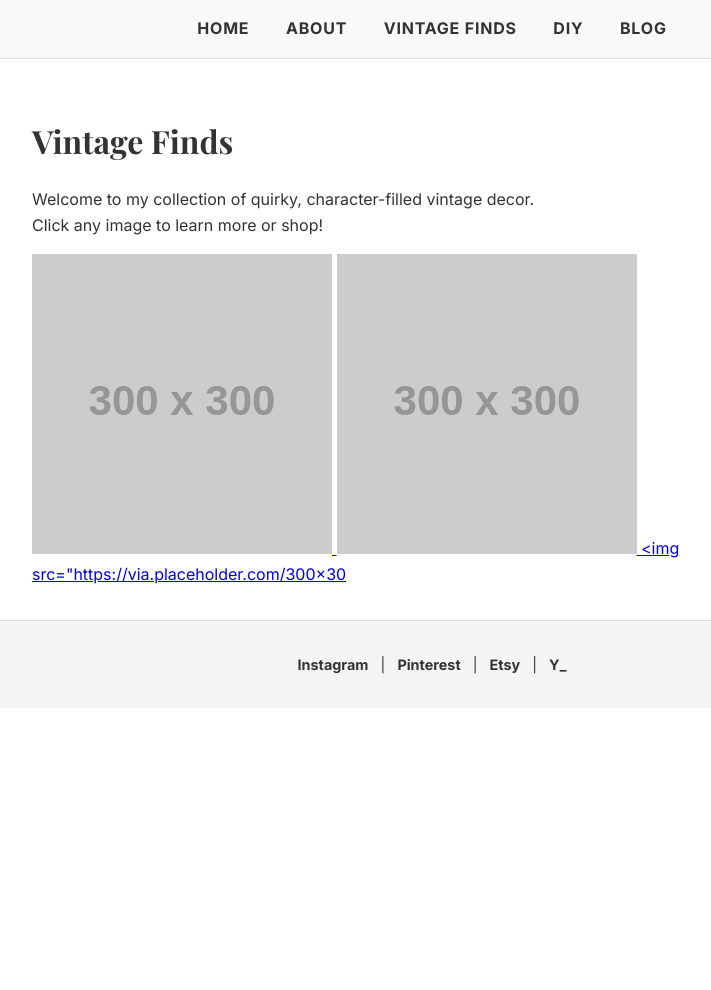
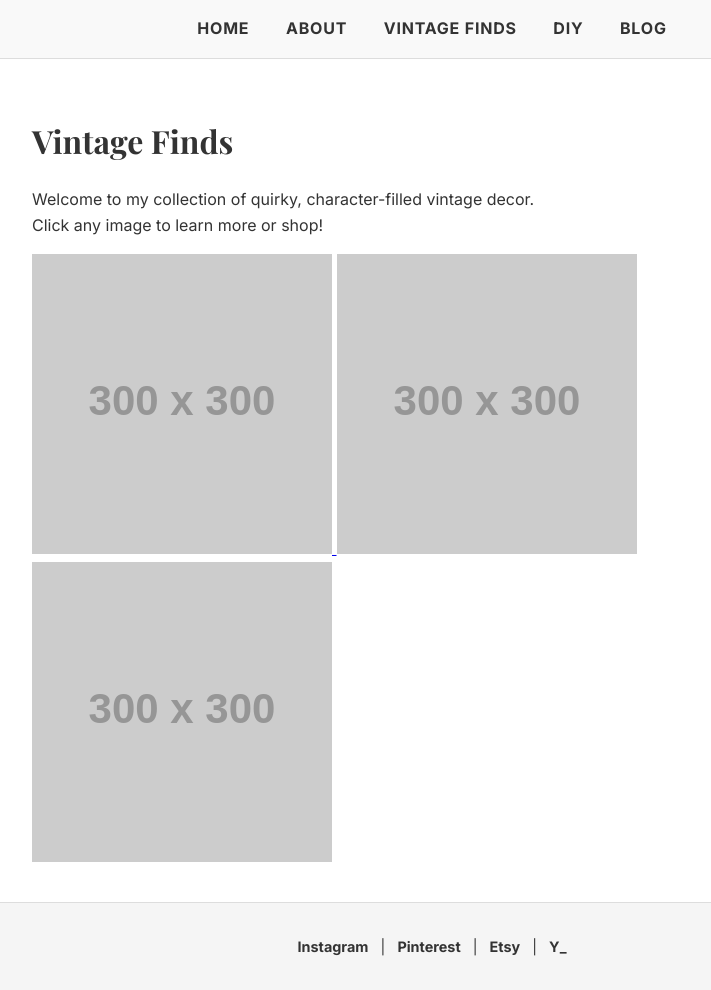
Before and after one commit to hannistudios/hannistudios.github.io, a Jekyll site: the page built from vintage.md, in a window 1280 px wide. Shown: the whole page, without its empty margins (208-919 px from the left). Built offline with Jekyll 4.4.1, drawn with Linux system fonts in a browser that asks for light colours; before the commit the page ends 900 px from its top, so only the background shows below that.

```diff
--- a/vintage.md
+++ b/vintage.md
@@ -16,5 +16,6 @@
   <a href="https://etsy.com/listing/2" target="_blank">
     <img src="https://via.placeholder.com/300x300.png?text=Item+2" alt="Vintage item 2">
   </a>
-  <a href="https://etsy.com/listing/3" target="_blank">
-    <img src="https://via.placeholder.com/300x30
+<a href="https://etsy.com/listing/3" target="_blank">
+  <img src="https://via.placeholder.com/300x300.png?text=Item+3" alt="Vintage item 3">
+</a>
```
